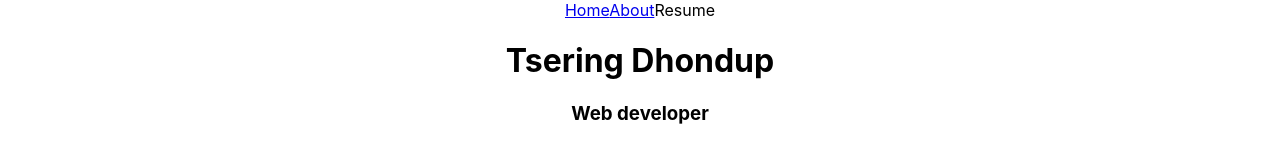
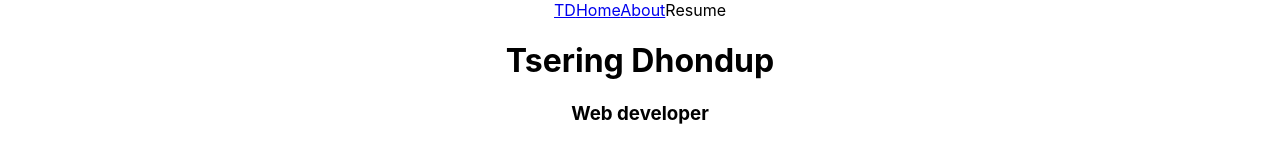
Before and after one commit to Tsedhondup/Portfolio, a React (Create React App) app: page / in a window 1280 px wide. Shown: the top 145 px of the page. Built offline with nearby package versions, Linux system fonts and the light colour scheme.

Commit message:
Header updated

```diff
--- a/src/Components/Header/Header.js
+++ b/src/Components/Header/Header.js
@@ -3,6 +3,7 @@ const Header = () => {
   return (
     <section>
       <nav>
+      <Link to="/">TD</Link>
         <Link to="/">Home</Link>
         <Link to="/About">About</Link>
         <span>Resume</span>
```
